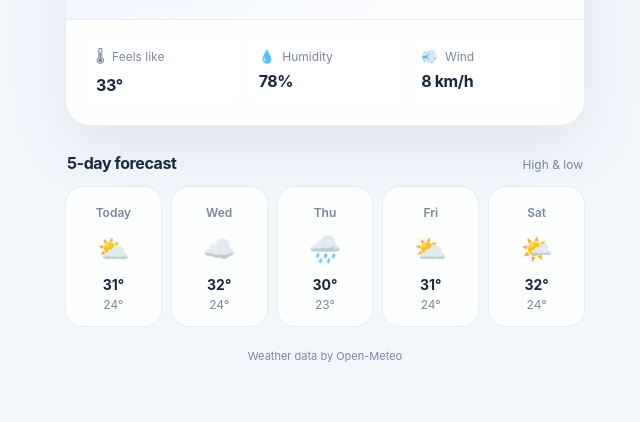
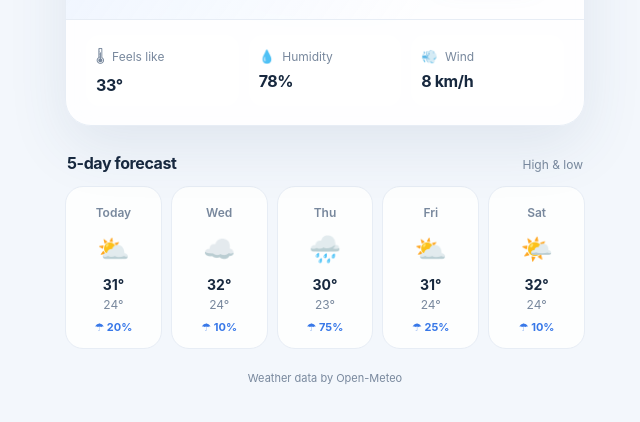
Before and after one commit to chrisjaphethloveria71-droid/weather-app-on23, a plain HTML site: page index.html in a window 1280 px wide. Shown: the part 440-862 px from the top of the page, without its empty margins (315-955 px from the left). Drawn offline with Linux system fonts and the light colour scheme; no server answers.

Commit message:
Show precipitation chance in forecast cards
Co-authored-by: Copilot App <223556219+Copilot@users.noreply.github.com>

```diff
--- a/index.html
+++ b/index.html
@@ -207,6 +207,7 @@
     .day-icon { display: block; margin: 12px 0; font-size: 26px; }
     .day-high { font-size: 14px; font-weight: 700; }
     .day-low { margin-top: 4px; color: var(--muted); font-size: 12px; }
+    .day-rain { margin-top: 8px; color: var(--blue); font-size: 11px; font-weight: 650; }
     .footer { margin-top: 22px; color: var(--muted); font-size: 11px; text-align: center; }
     .sr-only { position: absolute; width: 1px; height: 1px; overflow: hidden; clip: rect(0, 0, 0, 0); white-space: nowrap; clip-path: inset(50%); }
 
@@ -285,7 +286,8 @@
         time: [],
         weather_code: [2, 3, 61, 2, 1],
         temperature_2m_max: [31, 32, 30, 31, 32],
-        temperature_2m_min: [24, 24, 23, 24, 24]
+        temperature_2m_min: [24, 24, 23, 24, 24],
+        precipitation_probability_max: [20, 10, 75, 25, 10]
       }
     };
 
@@ -356,8 +358,9 @@
         card.className = "day-card";
         const dateObj = new Date(`${date}T12:00:00`);
         const day = index === 0 ? "Today" : new Intl.DateTimeFormat(undefined, { weekday: "short", timeZone: "UTC" }).format(dateObj);
-        card.setAttribute("aria-label", `${day}: ${dayCondition}, high ${formatTemperature(daily.temperature_2m_max[index])} degrees, low ${formatTemperature(daily.temperature_2m_min[index])} degrees`);
-        card.innerHTML = `<span class="day-name">${day}</span><span class="day-icon" aria-hidden="true">${dayIcon}</span><div class="day-high">${formatTemperature(daily.temperature_2m_max[index])}°</div><div class="day-low">${formatTemperature(daily.temperature_2m_min[index])}°</div>`;
+        const rainChance = daily.precipitation_probability_max[index];
+        card.setAttribute("aria-label", `${day}: ${dayCondition}, high ${formatTemperature(daily.temperature_2m_max[index])} degrees, low ${formatTemperature(daily.temperature_2m_min[index])} degrees, ${rainChance ?? "unknown"} percent chance of precipitation`);
+        card.innerHTML = `<span class="day-name">${day}</span><span class="day-icon" aria-hidden="true">${dayIcon}</span><div class="day-high">${formatTemperature(daily.temperature_2m_max[index])}°</div><div class="day-low">${formatTemperature(daily.temperature_2m_min[index])}°</div><div class="day-rain">☂ ${rainChance ?? "—"}%</div>`;
         forecast.append(card);
       });
     }
@@ -384,7 +387,7 @@
           latitude: location.latitude,
           longitude: location.longitude,
           current: "temperature_2m,relative_humidity_2m,apparent_temperature,weather_code,wind_speed_10m",
-          daily: "weather_code,temperature_2m_max,temperature_2m_min",
+          daily: "weather_code,temperature_2m_max,temperature_2m_min,precipitation_probability_max",
           timezone: location.timezone || "auto",
           forecast_days: "5"
         });
```
